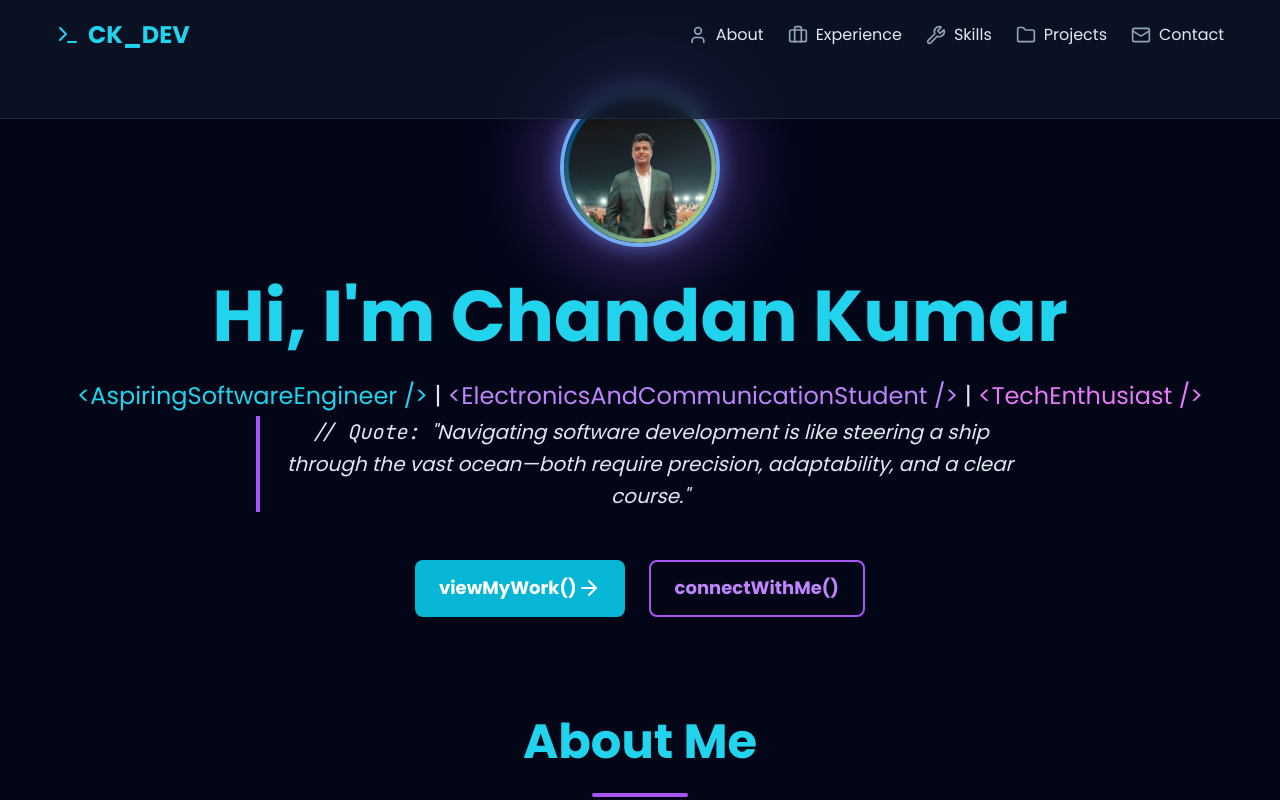
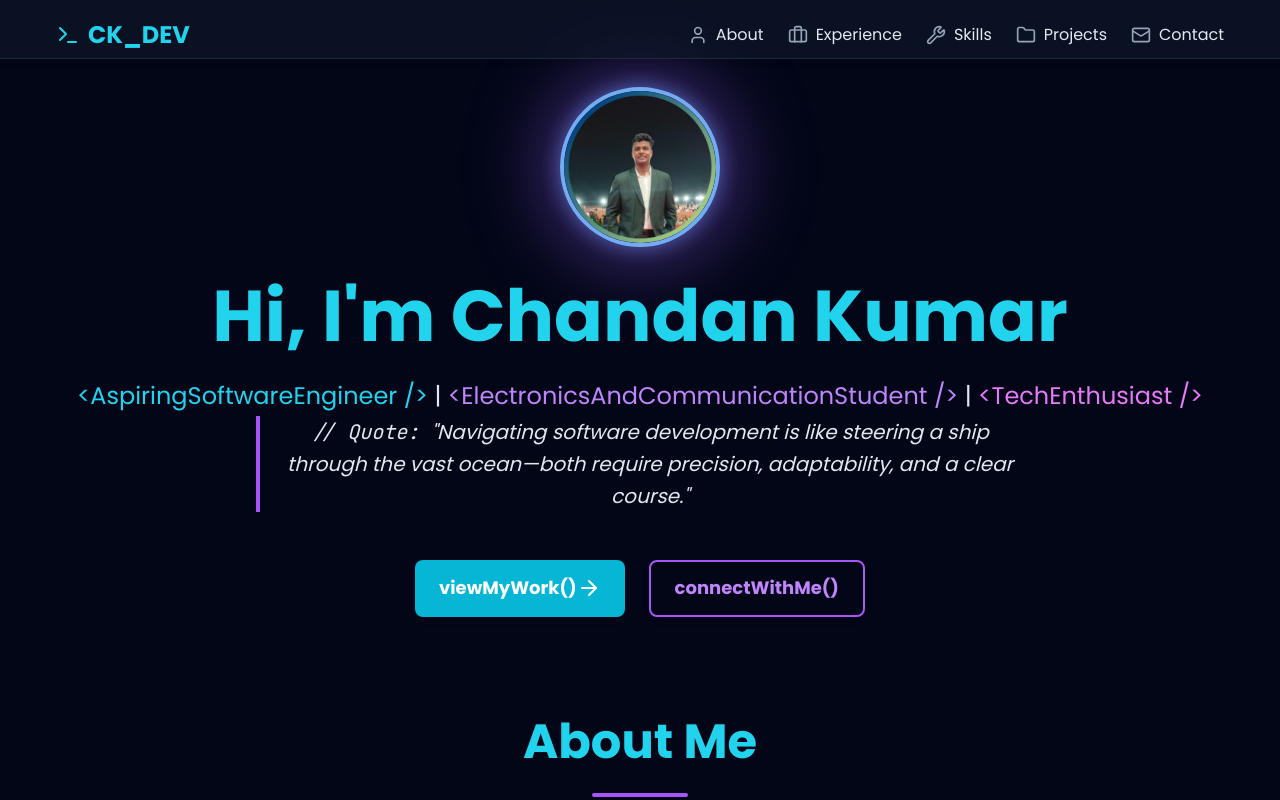
Before and after one commit to chandan7021/my-portfolio, a plain HTML site: page index.html in a window 1280 px wide. Shown: the top 800 px of the page. Drawn offline with nearby package versions, Linux system fonts and the light colour scheme.

Commit message:
Update index.html

```diff
--- a/index.html
+++ b/index.html
@@ -235,6 +235,7 @@
             backdrop-filter: blur(8px); /* backdrop-blur-md */
             position: fixed;
             width: 100%;
+            height:3.7rem;
             z-index: 50;
             box-shadow: 0 4px 6px rgba(0, 0, 0, 0.1);
             border-bottom: 1px solid var(--color-slate-800);
```
